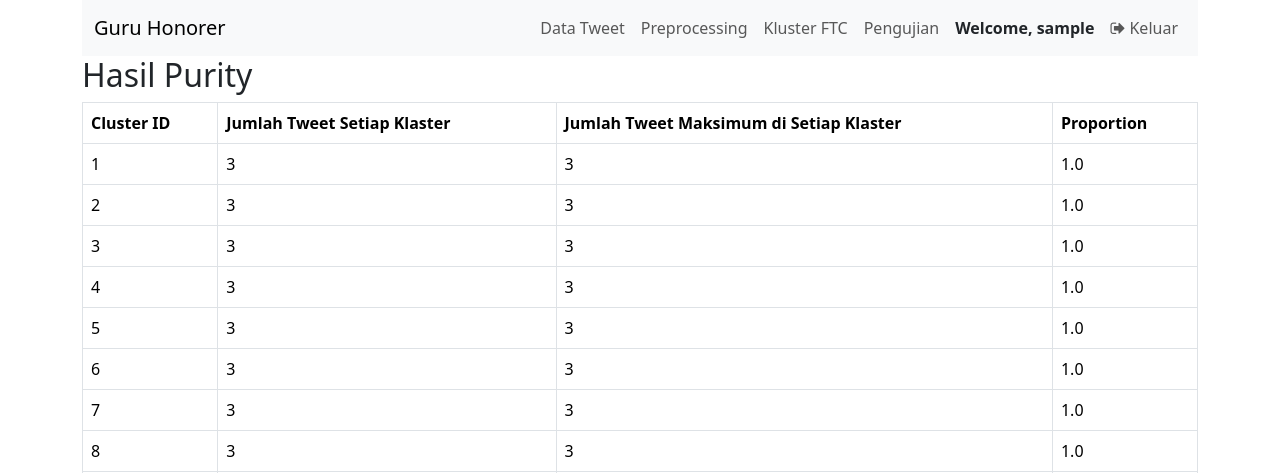
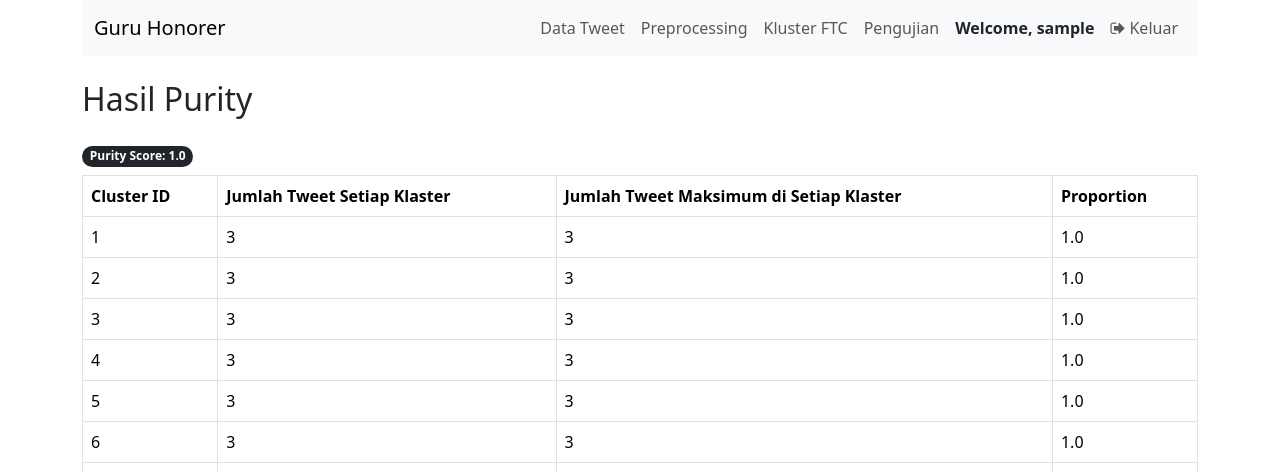
Before and after one commit to Anugerah20/FTC-Guru-Honorer, a Flask app: page /purity in a window 1280 px wide. Shown: the top 473 px of the page. Run offline with Flask 3, Linux system fonts and the light colour scheme; the visitor is signed in with stand-in values (Sample User, id 1); some libraries are stand-ins or nearby versions.

Commit message:
update ui purity

```diff
--- a/templates/purity.html
+++ b/templates/purity.html
@@ -6,7 +6,8 @@
 
 <body>
      <div class="container">
-          <h2>Hasil Purity</h2>
+          <h2 class="my-4">Hasil Purity</h2>
+          <span class="badge rounded-pill text-bg-dark mb-2">Purity Score: {{ purity }}</span>
           {% if clusters %}
           <table class="table table-bordered">
                <thead>
@@ -28,7 +29,6 @@
                     {% endfor %}
                </tbody>
           </table>
-          <p>Purity Score: {{ purity }}</p>
           {% else %}
           <p>Belum ada data yang diuji.</p>
           {% endif %}
```
